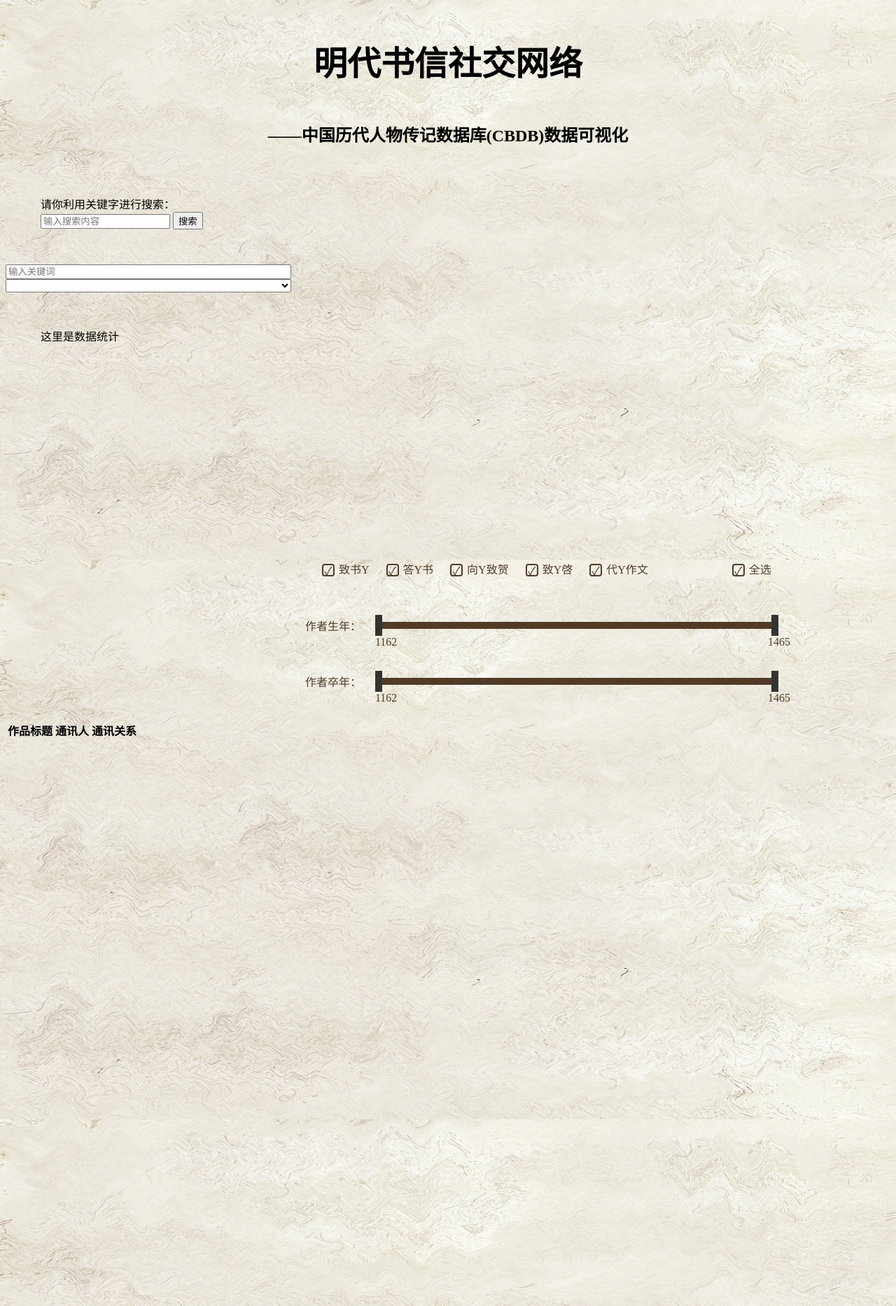
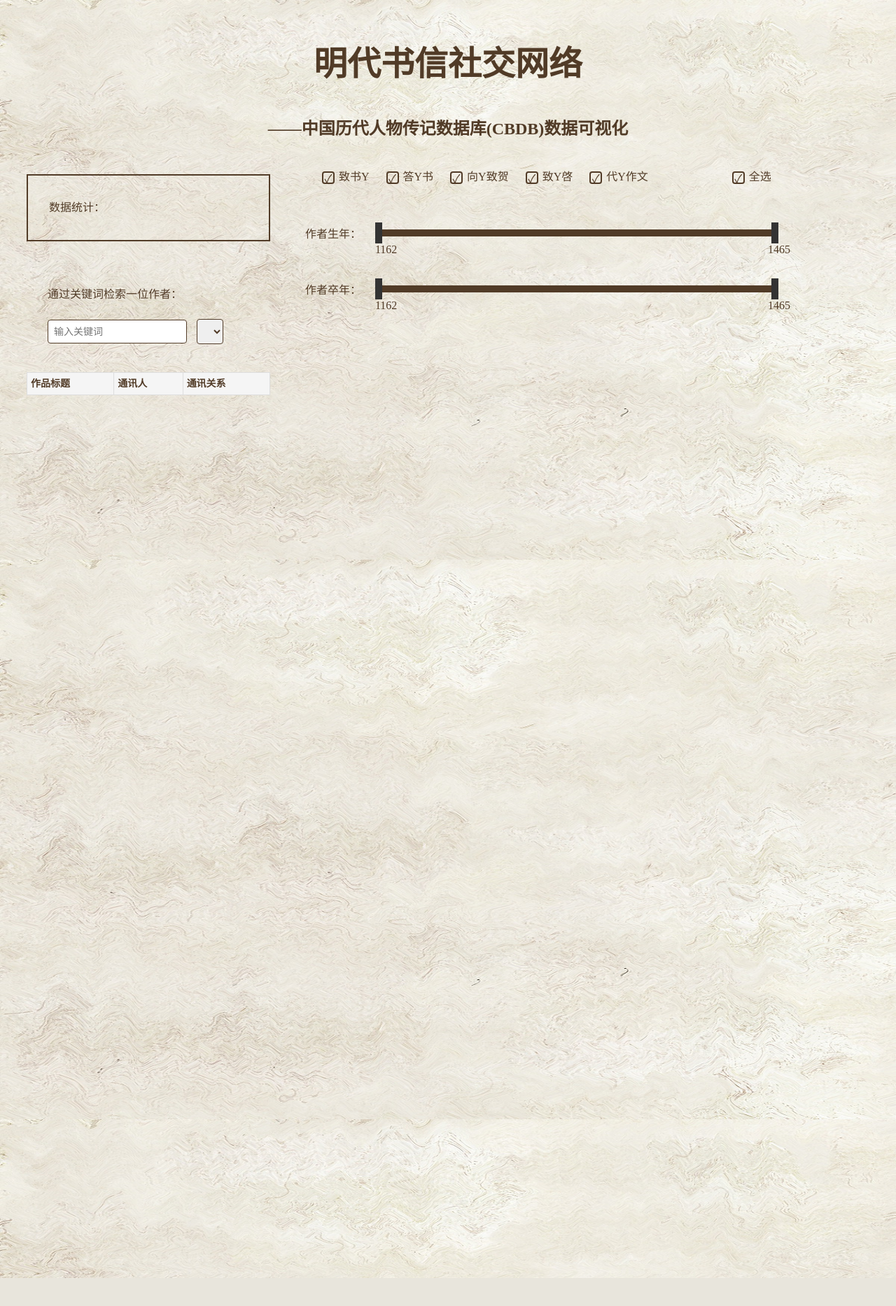
Before and after one commit to Mandala-Yin/letterVisualization, a Flask app: template templates/home.html in a window 1280 px wide. Shown: the whole page at 70% size. After the commit the page ends 1827 px from the top, so only its background shows below. Run offline with Flask 3, Linux system fonts and the light colour scheme; the template is opened without the code that fills it, so the values that code supplies are empty; parts of the project's set-up code (start-up, migrations or seed data) failed here and were passed over; some libraries are stand-ins or nearby versions; some web fonts are replaced.

Commit message:
add select author function & beautify

```diff
--- a/static/calculate.js
+++ b/static/calculate.js
@@ -204,8 +204,6 @@
 });
 
 checkboxes[checkboxes.length - 1].checked = true;
-selectAllRelations();
-
 
 function filterDataBySelectedItems() {
     var selectedItems = document.querySelectorAll('.check-box input[type="checkbox"]:checked');
@@ -217,7 +215,42 @@
         return selectedValues.includes(row['通讯关系']);
     });
 
-    console.log(filteredData.length)
+    updateData();
     updateGraph();
     return filteredData;
 }
+
+
+selectAllRelations();
+
+
+// 获取 selectAuthor 元素
+var authorInput = document.getElementById("authorInput");
+var selectAuthor = document.getElementById("selectAuthor");
+
+authorInput.oninput = filterOptions;
+// 过滤选项的函数
+function filterOptions() {
+    var keyword = authorInput.value;
+    selectAuthor.innerHTML = "";
+    // 遍历 authors 集合并创建选项
+    authors.forEach(function (author) {
+        if (author.includes(keyword)) {
+            // 创建选项元素
+            var option = document.createElement("option");
+            // 设置选项的值为作者名称
+            option.value = author;
+            // 设置选项的显示文本为作者名称
+            option.text = author;
+            // 将选项添加到 selectAuthor 元素中
+            selectAuthor.appendChild(option);
+        }
+    });
+}
+
+selectAuthor.addEventListener("input", function() {
+  selectNode(selectAuthor.value);
+});
+
+filterOptions();
+updateGraph();
--- a/static/main.js
+++ b/static/main.js
@@ -1,24 +1,53 @@
-// 提取需要的字段
-var authors = new Set(data.map(d => d['作者']));
+var authors;
+var receivers;
+var letterCountsByAuthor;
+var letterCountsByReceiver;
+var letterCount;
 
-var letterCountsByAuthor = Array.from(authors).reduce(function (counts, author) {
-  var count = data.filter(function (row) {
+function updateData() {
+  authors = new Set(filteredData.map(d => d['作者']));
+  let nAuthors = authors.size;
+
+  letterCountsByAuthor = Array.from(authors).reduce(function (counts, author) {
+    var count = filteredData.filter(function (row) {
       return row['作者'] === author;
     }).length;
     counts[author] = count;
     return counts;
   }, {});
 
-var receivers = new Set(data.map(d => d['通讯人']));
+  receivers = new Set(filteredData.map(d => d['通讯人']));
+  let nReceivers = receivers.size;
 
-var letterCountsByReceiver = Array.from(receivers).reduce(function (counts, receiver) {
-  var count = data.filter(function (row) {
+  letterCountsByReceiver = Array.from(receivers).reduce(function (counts, receiver) {
+    var count = filteredData.filter(function (row) {
       return row['通讯人'] === receiver;
     }).length;
     counts[receiver] = count;
     return counts;
   }, {});
 
+  let nLetter = filteredData.length;
+
+  // 获取 data-analysis-content 元素
+  var dataAnalysisContent = document.getElementById("data-analysis-content");
+
+  dataAnalysisContent.innerHTML =
+    "     作者数量: " + nAuthors + "<br>"
+    + "     通讯人数量: " + nReceivers + "<br>"
+    + "     信件数量: " + nLetter;
+
+}
+
+updateData()
+
+function selectNode(name) {
+  selectedNodeInfo.innerHTML = '作者：' + name;
+  selectedRows = filteredData.filter(function (row) {
+    return row['作者'] === name;
+  });
+  updateSelectedLetters()
+}
 
 var chart = echarts.init(document.getElementById('plot2'));
 
@@ -200,19 +229,10 @@
 
   myChart.setOption(option);
 
-  let selectedNodeInfoDiv = document.getElementById('selectedNodeInfo');
-
   myChart.on('click', function (params) {
     if (params.dataType === 'node') {
       // 将选中节点的信息存储到selectedNode变量中
-      selectedNode = params.data;
-      selectedNodeInfo.innerHTML = '作者：' + selectedNode.name;
-      selectedRows = data.filter(function (row) {
-        // return row['作者'] === selectedNode.name;
-        return row['作者'] === selectedNode.name;
-      });
-
-      updateSelectedLetters()
+      selectAuthor(params.data.name)
     }
   });
 
@@ -293,20 +313,6 @@
   // filtered_df.to_excel('data/filtered_data.xlsx', index=false);
 }
 
-// 获取输入框和下拉列表元素
-var authorInput = document.getElementById('authorInput');
-var selectAuthor = document.getElementById('selectAuthor');
-console.log(selectAuthor)
-
-// 将作者集合中的元素添加为选项
-authors.forEach(function (author) {
-  var option = document.createElement('option');
-  option.value = author;
-  option.text = author;
-  selectAuthor.appendChild(option);
-  console.log(author)
-});
-
 // 过滤选项函数
 function filterOptions() {
   var searchText = authorInput.value.toLowerCase();
@@ -334,5 +340,3 @@
   let resultElement = document.getElementById('search_results');
   resultElement.textContent = JSON.stringify(searchResults);
 }
-
-updateGraph()
--- a/static/styles.css
+++ b/static/styles.css
@@ -1,7 +1,7 @@
-.firstline {
+.line {
   display: flex;
   flex-direction: row;
-  height: 800px;
+  height: 1600px;
 }
 
 .left-container {
@@ -10,14 +10,6 @@
   flex-direction: column;
 }
 
-#plot {
-  flex: 1;
-  height: 100%;
-}
-
-.left {
-  padding: 50px;
-}
 
 .right-container {
   display: flex;
@@ -26,15 +18,34 @@
   padding: 20px;
 }
 
+#plot {
+  flex: 1;
+  height: 60%;
+}
+
+#plot2 {
+  flex: 1;
+  height: auto
+}
+
+.left {
+  padding: 50px;
+}
+
 #title {
   font-family: xingkai;
   font-size: 48px;
-  padding: 20px;
+  padding-top: 20px;
+  text-align: center;
+  color: rgb(81,59,39);
 }
 
 #subtitle {
   font-family: xingkai;
+  text-align: center;
+  padding-top: 10px;
   font-size: 24px;
+  color: rgb(81,59,39);
 }
 
 @font-face {
@@ -200,3 +211,122 @@
   font-size: 16px;
   color: rgb(81, 59, 39);
 }
+
+
+#data-analysis {
+  border: 2px solid rgb(81, 59, 39);  /* 棕色边框 */
+  color: rgb(81, 59, 39);  /* 棕色字体颜色 */
+  padding: 30px;  /* 内边距设置为10px */
+  margin-top: 30px;
+  margin-left: 30px;
+  margin-right: 30px;
+  line-height: 2;  /* 行高设置为1.5倍文字大小 */
+  display: inline-block;  /* 内容完全显示的情况下自动适应宽度 */
+  font-family: fzq;
+  font-size: 16px;
+}
+
+#data-analysis-content {
+  margin-left: 20px;
+}
+
+#data-select {
+  color: rgb(81, 59, 39);  /* 棕色字体颜色 */
+  padding: 30px;  /* 内边距设置为10px */
+  margin-top: 30px;
+  margin-left: 30px;
+  margin-right: 30px;
+  line-height: 2;  /* 行高设置为1.5倍文字大小 */
+  display: inline-block;  /* 内容完全显示的情况下自动适应宽度 */
+  font-family: fzq;
+  font-size: 16px;
+}
+
+#authorInput {
+  color: rgb(81, 59, 39);
+  margin-top: 20px;
+  padding: 8px;
+  border: 1px solid rgb(81, 59, 39);
+  border-radius: 4px;
+  font-size: 14px;
+}
+
+#selectAuthor {
+  color: rgb(81, 59, 39);
+  padding: 8px;
+  margin-left: 10px;
+  border: 1px solid rgb(81, 59, 39);
+  border-radius: 4px;
+  font-size: 14px;
+}
+
+
+#selectedNodeInfo {
+  color: rgb(81, 59, 39);  /* 棕色字体颜色 */
+  padding-left: 30px;
+  padding-right: 30px;
+  line-height: 2;  /* 行高设置为1.5倍文字大小 */
+  display: inline-block;  /* 内容完全显示的情况下自动适应宽度 */
+  font-family: fzq;
+  font-size: 16px;
+}
+
+#selectedLetters {
+  color: rgb(81, 59, 39);  /* 棕色字体颜色 */
+  padding-top: 10px;  /* 内边距设置为10px */
+  padding-left: 30px;
+  padding-right: 30px;
+  line-height: 1.5;  /* 行高设置为1.5倍文字大小 */
+  display: inline-block;  /* 内容完全显示的情况下自动适应宽度 */
+  font-family: fzq;
+  font-size: 14px;
+}
+
+#selectedLettersTable {
+  border-collapse: collapse;
+  width: 100%;
+  margin-bottom: 20px;
+}
+
+#selectedLettersTable th, #selectedLettersTable td {
+  padding: 5px;
+  border: 1px solid #ddd;
+}
+
+#selectedLettersTable th {
+  background-color: #f5f5f5;
+  text-align: left;
+}
+
+#selectedLettersTable tbody tr:nth-child(even) {
+  background-color: #f9f9f9;
+}
+
+#selectedLettersTable tbody tr:hover {
+  background-color: #f1f1f1;
+}
+
+#pagination {
+  display: flex;
+  flex-wrap: wrap;
+  justify-content: left;
+  margin-top: 20px;
+  line-height: 1.5;
+}
+
+#pagination button {
+  display: inline-block;
+  justify-content: center;
+  padding: 6px 8px;
+  margin-right: 6px;
+  margin-bottom: 6px;
+  background-color: #f5f5f5;
+  border: 1px solid #ddd;
+  color: #333;
+  text-decoration: none;
+  transition: background-color 0.3s;
+}
+
+#pagination button:hover {
+  background-color: #e0e0e0;
+}
--- a/templates/home.html
+++ b/templates/home.html
@@ -20,23 +20,34 @@
         <h1 id="title">明代书信社交网络</h1>
         <h2 id="subtitle">——中国历代人物传记数据库(CBDB)数据可视化</h2>
     </center>
-    <div class="firstline">
+    <div class="line">
         <div class="left-container">
-            <div class="left">
-                <div>请你利用关键字进行搜索：</div>
-                <input type="text" name="search_text" id="search_text" placeholder="输入搜索内容">
-                <button onclick="callSearch()">搜索</button>
+            <div id="data-analysis">
+                <div>数据统计：</div>
+                <div id="data-analysis-content"></div>
             </div>
-            <input type="text" id="authorInput" onkeyup="filterOptions()" placeholder="输入关键词">
-            <select id="selectAuthor">
-            </select>
-            <div id="search_results"></div>
-            <div class="left">
-                <div>这里是数据统计</div>
+            <div id="data-select">
+                <div>通过关键词检索一位作者：</div>
+                <input type="text" id="authorInput" placeholder="输入关键词">
+                <select id="selectAuthor">
+                </select>
+            </div>
+            <div id="selectedNodeInfo"></div>
+            <div id="selectedLetters">
+                <table id="selectedLettersTable">
+                    <thead>
+                        <tr>
+                            <th>作品标题</th>
+                            <th>通讯人</th>
+                            <th>通讯关系</th>
+                        </tr>
+                    </thead>
+                    <tbody id="selectedLettersTableBody"></tbody>
+                </table>
+                <div id="pagination"></div>
             </div>
         </div>
         <div class="right-container">
-            <div id="plot" style="margin-bottom: 50px;"></div>
             <div class="check-box" style="margin-bottom: 30px;">
                 <label><input type="checkbox" value="致书Y">致书Y</label>
                 <label><input type="checkbox" value="答Y书">答Y书</label>
@@ -67,23 +78,10 @@
                 <div class="year-marker" id="deathEndMarker" style="right: 100px; top: 30px;"></div>
                 <div class="selection" id="deathSelection"></div>
             </div>
+            <div id="plot" style="margin-top: 50px;"></div>
+            <div id="plot2" style="margin-top: 50px;"></div>
         </div>
     </div>
-    <div id="selectedNodeInfo"></div>
-    <div id="selectedLetters">
-        <table id="selectedLettersTable">
-            <thead>
-                <tr>
-                    <th>作品标题</th>
-                    <th>通讯人</th>
-                    <th>通讯关系</th>
-                </tr>
-            </thead>
-            <tbody id="selectedLettersTableBody"></tbody>
-        </table>
-        <div id="pagination"></div>
-    </div>
-    <div id="plot2" class="firstline"></div>
     <script>
         var data = {{ data | tojson }};
         var filteredData = data;
```
Lines whose indentation alone changed are shown as unchanged.
